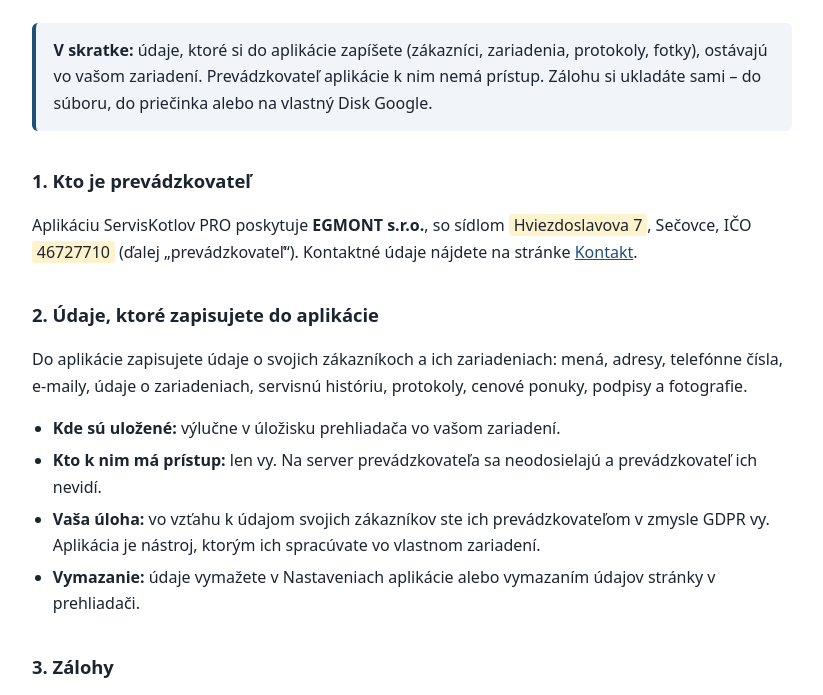
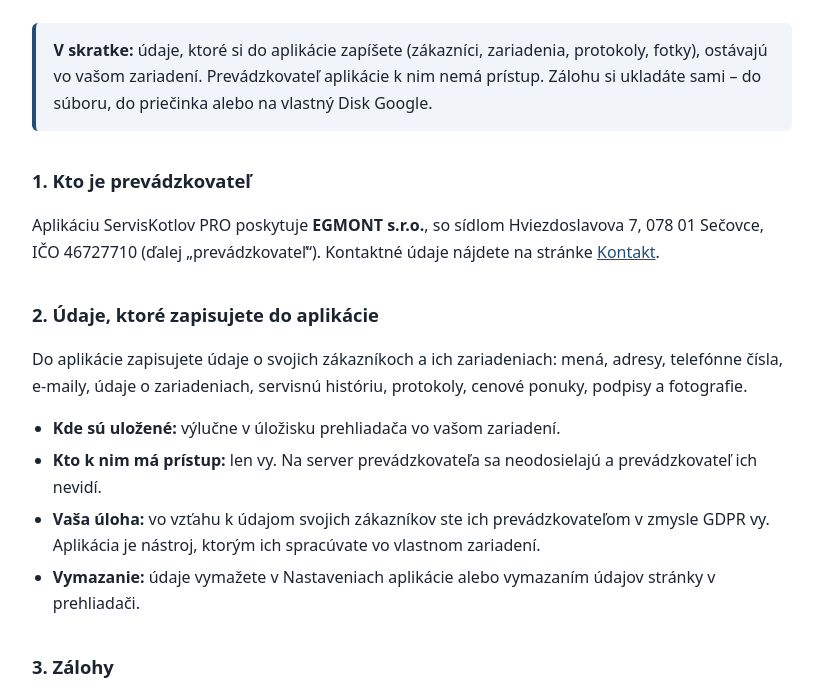
Before and after one commit to serviskotlov/serviskotlov.github.io, a plain HTML site: page zasady.html in a window 1280 px wide. Shown: the part 96-791 px from the top of the page, without its empty margins (228-1051 px from the left). Drawn offline with Linux system fonts and the light colour scheme.

Commit message:
Add files via upload

```diff
--- a/zasady.html
+++ b/zasady.html
@@ -44,7 +44,7 @@
 <h2>1. Kto je prevádzkovateľ</h2>
 <p>
   Aplikáciu ServisKotlov PRO poskytuje <strong>EGMONT s.r.o.</strong>, so sídlom
-  <span class="todo">Hviezdoslavova 7</span>, Sečovce, IČO <span class="todo">46727710</span>
+  Hviezdoslavova 7, 078 01 Sečovce, IČO 46727710
   (ďalej „prevádzkovateľ“). Kontaktné údaje nájdete na stránke
   <a href="kontakt.html">Kontakt</a>.
 </p>
```
